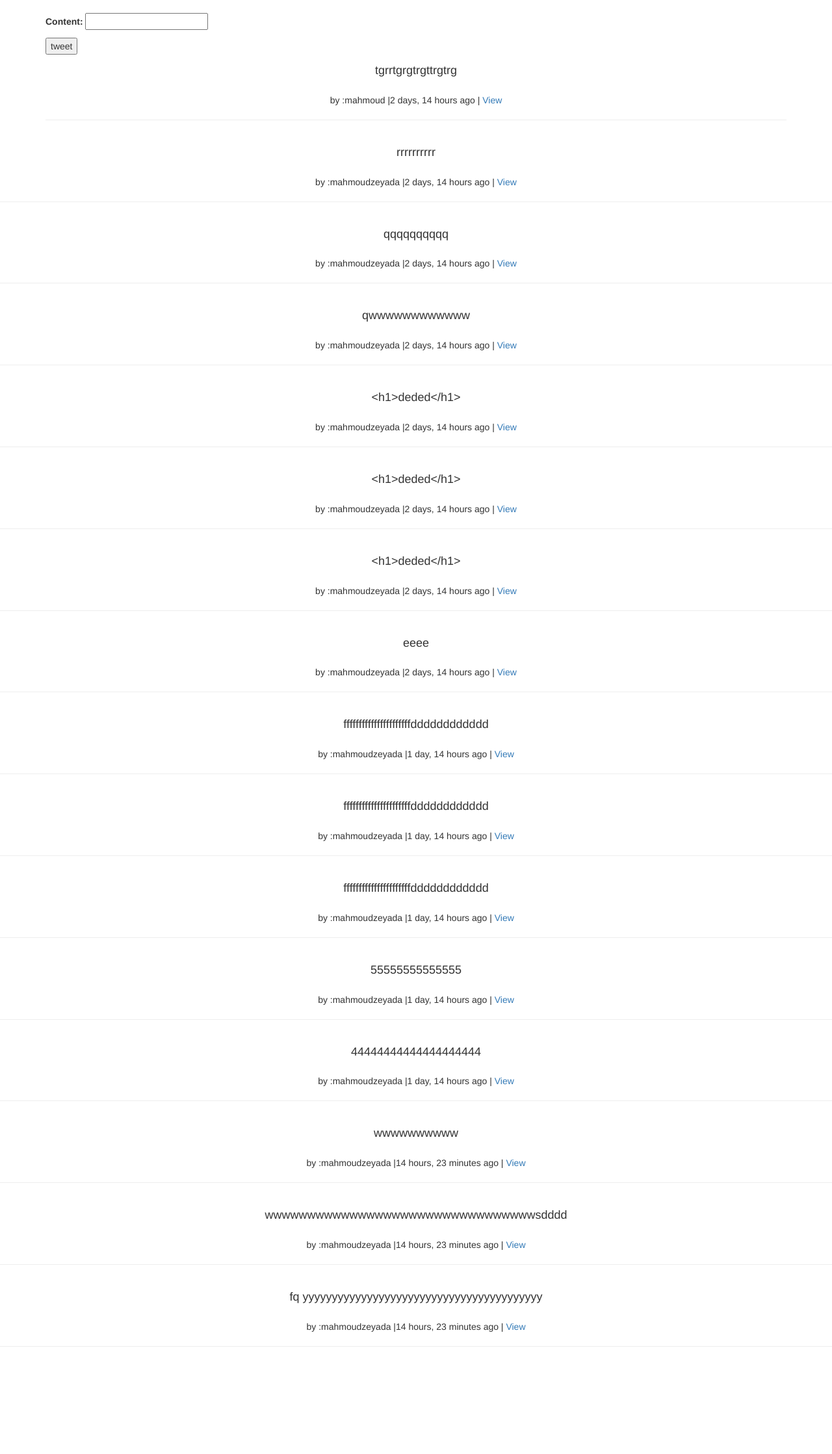
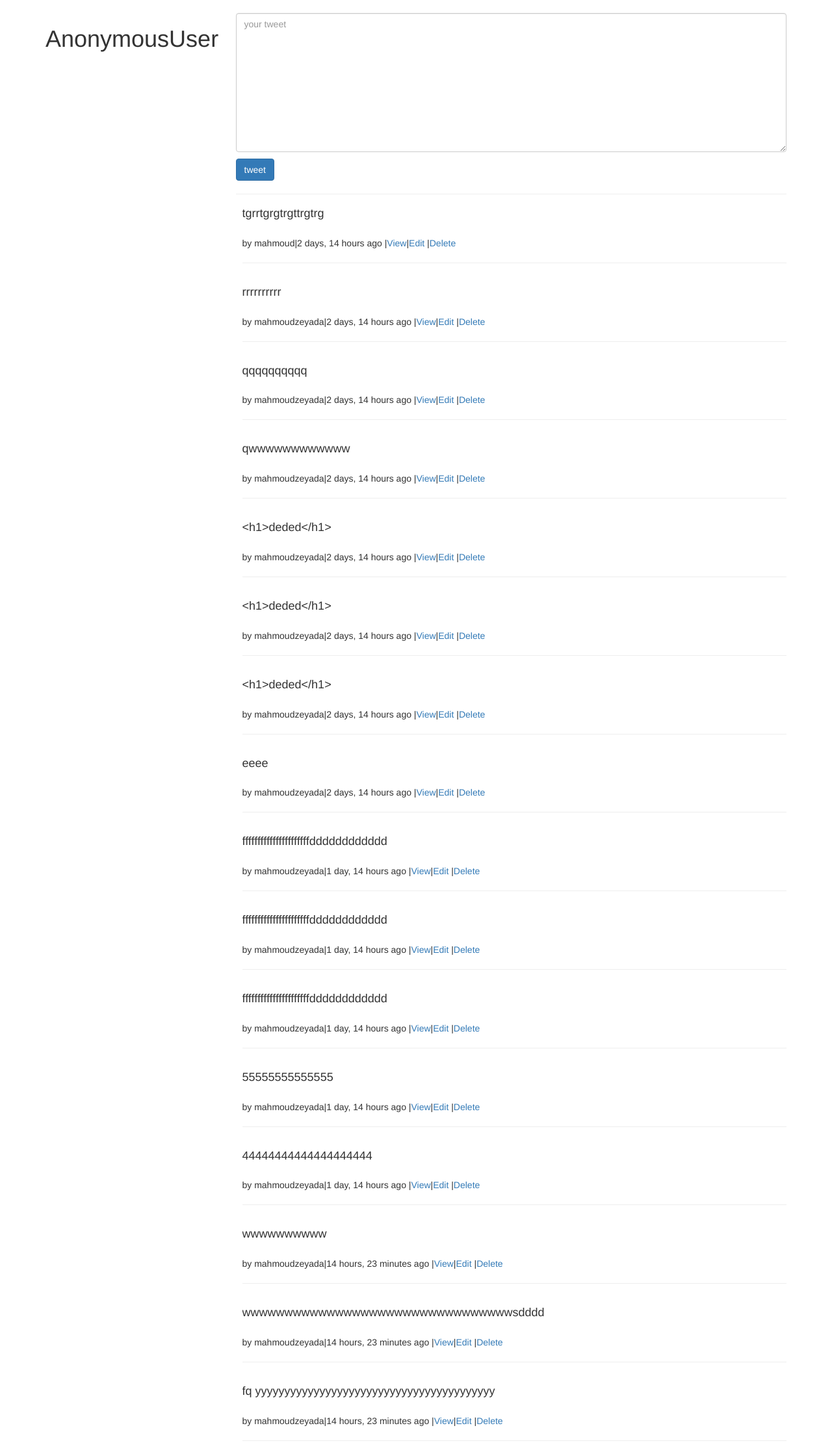
Before and after one commit to mahmoudzeyada/tweetme, a Django app: page / in a window 1280 px wide. Shown: the part 52-2289 px from the top of the page at 65% size. Before the commit the page ends 2124 px from the top, so only its background shows below. Run offline with Django 3.2, Linux system fonts and the light colour scheme; data comes from the database, SQL or seed files in the repository; both versions use the stored data as it was after the commit; some libraries are stand-ins or nearby versions.

Commit message:
adding feature of crud in tweet+list

```diff
--- a/src/teewtme/tweets/forms.py
+++ b/src/teewtme/tweets/forms.py
@@ -2,6 +2,11 @@ from django import forms
 from .models import Tweet
 
 class TweetModelForm (forms.ModelForm):
+    content = forms.CharField(required=False,label="",
+                            widget=forms.Textarea(
+                            attrs={'placeholder':"your tweet",
+                                    "class":"form-control"}
+                            ))
     class Meta:
         model=Tweet
         fields=['content']
--- a/src/teewtme/tweets/views.py
+++ b/src/teewtme/tweets/views.py
@@ -31,7 +31,8 @@ class TweetListView(ListView):
 #create object
 class TweetCreateView(CreateView,UserRequiredMixin,LoginRequiredMixin):
     model=Tweet
-    fields=["content"]
+    form_class=TweetModelForm
+
     #success_url=reverse_lazy("tweets:details")
     template_name='tweets/create_view.html'
     login_url='admin/'
@@ -46,5 +47,5 @@ class TweetUpdateView(UserownerMixin,LoginRequiredMixin,UpdateView):
 class TweetDeleteView(UserownerMixin,LoginRequiredMixin,DeleteView):
     model=Tweet
     form_class=TweetModelForm
-    #success_url=reverse_lazy("tweets:list")
+    success_url=reverse_lazy("tweets:list")
 login_url='admin/'
--- a/src/templates/tweets/form.html
+++ b/src/templates/tweets/form.html
@@ -1,5 +1,7 @@
 <form class="form-group" action="{%if action_url%}{{action_url}}{%endif%}" method="post">
+  <div class="form-group">
   {%csrf_token%}
   {{form.as_p}}
-  <input type="submit" value={{btn_title}} />
+  <button type="submit" class="btn btn-primary">{{btn_title}}</button>
+  </div>
   </form>
--- a/src/templates/tweets/tweet_confirm_delete.html
+++ b/src/templates/tweets/tweet_confirm_delete.html
@@ -2,7 +2,7 @@
 {%block title%} {{block.super}} | DELETE {%endblock title%}
 {%block content%}
 <form method="post">{% csrf_token %}
-    <p>Are you sure you want to delete "{{ object }}"?</p>
+    <p>Are you sure you want to delete "{{ object.content }}"?</p>
     <input type="submit" value="Confirm">
 </form>
 {%endblock content%}
--- a/src/templates/tweets/tweet_list.html
+++ b/src/templates/tweets/tweet_list.html
@@ -1,36 +1,42 @@
 {%extends "base.html"%}
 {%block title%} {{block.super}} | SEARCH TWEETS {%endblock title%}
 {%block content%}
+  <div class='row'>
+    <div class="col-sm-3 col-xs-12">
 
-
+            <h1>{{request.user}}</h1>
+    </div>
+    <div class="col-sm-9">
           {%if not request.GET.search_word%}
 
-
             {%include "tweets/form.html" with form=create_form action_url=create_url btn_title="tweet"%}
+            <hr />
 
           {%endif%}
 
           {%for object in object_list%}
-<div class="row">
-  <div class="col-sm-12 text-center">
-
 
           <div class="media">
-
+          <div class="media-left media-middle">
+            {%if object.img%}
+            <a href="#">
+              <img class="media-object" src="..." alt="...">
+            </a>
+            {%endif%}
+          </div>
           <div class="media-body">
-    <h4 class="media-heading">{{object.content}}</h4><br>
-    by :{{object.user}} |{{object.timestamp | timesince }} ago |<a href=" {% url "tweets:details" object.id %}" > View</a> <br />
+            <h4 class="media-heading">{{object.content}}</h4><br />
+            by {{object.user}}|{{object.timestamp|timesince}} ago |<a href="{{object.get_absolute_url}}">View</a>|<a href="{%url "tweets:update" object.id %}">Edit</a>
+            |<a href="{%url "tweets:delete" object.id%}">Delete</a>
+            <br />
             <hr />
-
 
           </div>
           </div>
-  </div>
-</div>
-</div>
-<br />
+
               {% empty %}
-
               <li>No Tweets yet.</li>
               {%endfor%}
               {%endblock content%}
+    </div>
+  </div>
```
Also changed, not shown: src/templates/tweets/create_view.html (+12 -1 lines), src/teewtme/db.sqlite3. Lines whose indentation alone changed are shown as unchanged.
